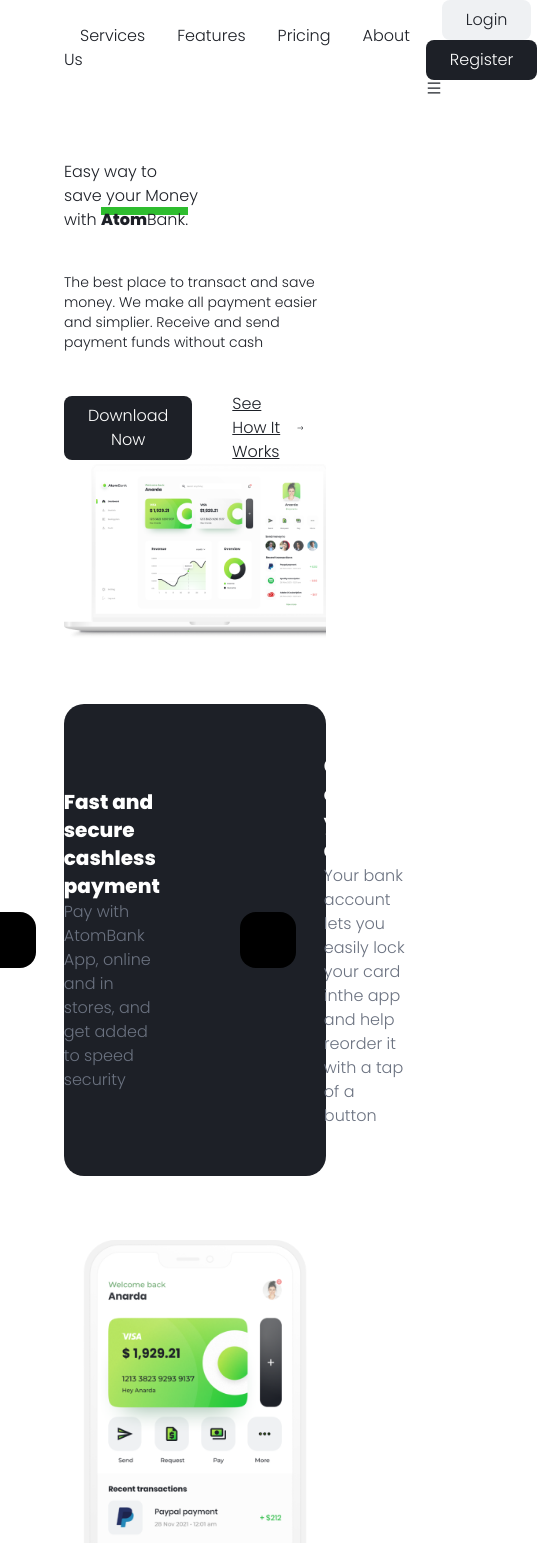
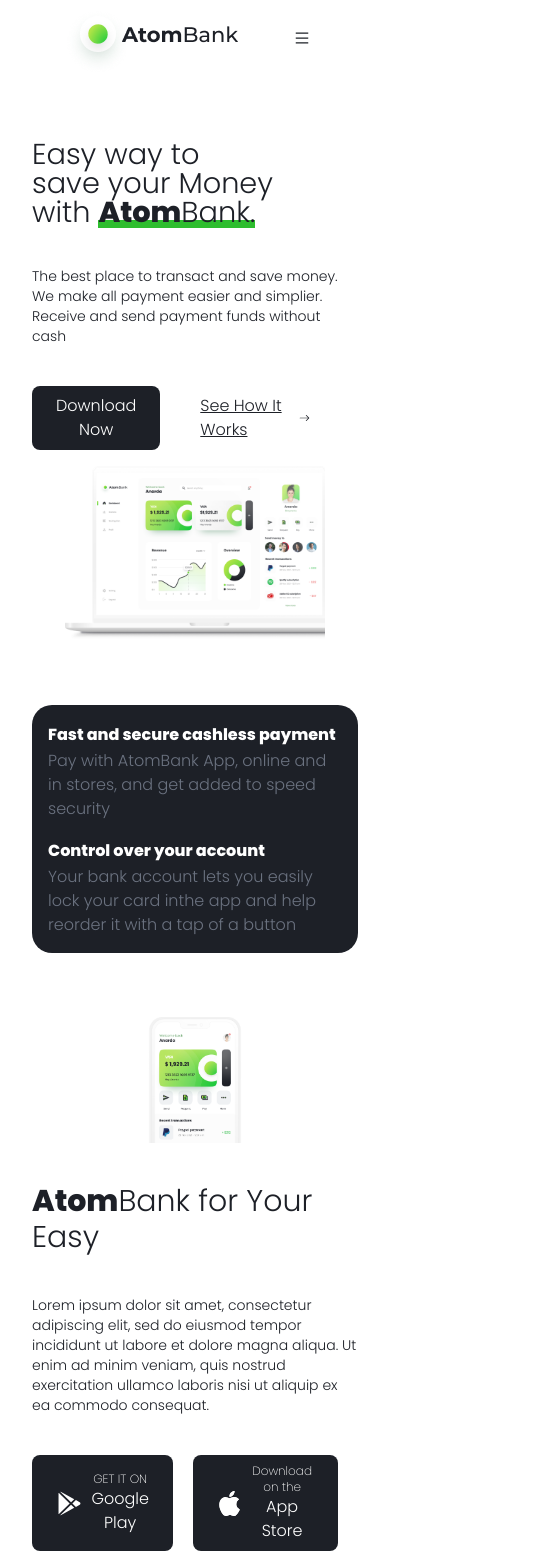
Before and after one commit to Godfred-Owusu/bank-site, a React (Create React App) app: page / in a window 390 px wide. Shown: the top 1568 px of the page, 547 px wide, since content can reach past the window. Built offline with nearby package versions, Linux system fonts and the light colour scheme.

Commit message:
Done with the responsiveness

```diff
--- a/src/Components/Features/Features.css
+++ b/src/Components/Features/Features.css
@@ -0,0 +1,16 @@
+@media (max-width:768px) {
+    .features-container{
+        flex-direction: column;
+    }
+    .text-content{
+        width: 100%;
+    }
+}
+@media (max-width:476px) {
+    .d-text{
+        font-size: 0.5rem;
+    }
+    .download{
+        font-size: 0.5rem;
+    }
+}
--- a/src/Components/Features/Features1.js
+++ b/src/Components/Features/Features1.js
@@ -1,11 +1,12 @@
 import React from 'react'
+import './Features.css'
 import {BsApple} from 'react-icons/bs'
 import {IoLogoGooglePlaystore} from 'react-icons/io5'
 
 const Features1 = () => {
   return (
     <section id='features'>
-        <div className='features-container paddings'>
+        {/* <div className='features-container paddings'>
             <div className='lg:flex justify-center items-center md:block md:m-auto sm:m-auto'>
                 <div className='lg:w-1/3 md:w-1/2 md:mx-auto sm:w-1/2 sm:mx-auto'>
                     <img className='lg:w-1/3 ' src='../assets/image 18.png' alt='feature'/>
@@ -36,6 +37,39 @@
                     </div>
                 </div>
             </div>
+        </div> */}
+
+<div className=' paddings'>
+            <div className='features-container flex justify-center items-center '>
+                <div className='image-content w-1/3'>
+                    <img className='lg:w-1/3 ' src='../assets/image 18.png' alt='feature'/>
+                </div>
+                <div className='text-content w-1/2'>
+                    <h2 className='text-3xl py-10'><span className='font-semibold'>Atom</span>Bank for Your Easy</h2>
+                    <p className='font-light text-sm'>Lorem ipsum dolor sit amet, consectetur adipiscing elit, sed do eiusmod tempor incididunt ut labore et dolore magna aliqua. Ut enim ad minim veniam, quis nostrud exercitation ullamco laboris nisi ut aliquip ex ea commodo consequat.</p>
+                    <div className='py-10 flex '>
+                    <button className='primary-btn flex  justify-center items-center gap-2 '>
+                        <div>
+                        <IoLogoGooglePlaystore className='' size={27}/>
+                        </div>
+                        <div>
+                            <p className='text-xs font-thin'>GET IT ON</p>
+                         Google Play
+                         </div>
+                         </button>
+
+                    <button className='primary-btn w-auto mx-5 flex justify-center items-center gap-2'>
+                    <div>
+                    <BsApple color='white' size={25} />
+                        </div>
+                        <div>
+                        <h6 className='text-xs font-thin text-white-500'>Download on the</h6>
+                       <h2 className='text-white-500'> App Store</h2>
+                         </div>
+                       </button>
+                    </div>
+                </div>
+            </div>
         </div>
     </section>
   )
--- a/src/Components/Features/Features2.js
+++ b/src/Components/Features/Features2.js
@@ -1,12 +1,13 @@
 import React from 'react'
+import './Features.css'
 import {BsArrowRight} from 'react-icons/bs'
 
-const Features2 = (props) => {
+const Features2 = () => {
   return (
     <section id='features'>
-        <div className='features-container paddings'>
+        {/* <div className='features-container paddings'>
             <div className='lg:flex-row md:flex-col-reversed sm:flex-col-reverse justify-center items-center gap-10 lg:m-0 md:m-auto sm:m-auto'>
-                <div className=' text-start lg:w-1/2 md:w-1/2 md:mx-auto sm:w-1/2 sm:mx-auto '>
+                <div className='text-content text-start lg:w-1/2 md:w-1/2 md:mx-auto sm:w-1/2 sm:mx-auto '>
                     <h2 className='text-3xl py-10'><span className='font-semibold'>Atom</span>Bank for Your Easy</h2>
                     <p className='font-light text-sm'>Lorem ipsum dolor sit amet, consectetur adipiscing elit, sed do eiusmod tempor incididunt ut labore et dolore magna aliqua. Ut enim ad minim veniam, quis nostrud exercitation ullamco laboris nisi ut aliquip ex ea commodo consequat.</p>
                     <div className='flex items-center justify-start py-10'>
@@ -16,6 +17,22 @@
                 </div>
                 <div className='w-1/3 lg:w-1/3 md:w-1/3 md:mx-auto sm:w-1/3 sm:mx-auto'>
                     <img src='../assets/image 19.png' alt='feature'/>
+                </div>
+            </div>
+        </div> */}
+
+<div className=' paddings'>
+            <div className='features-container flex-row  justify-center items-center gap-10 '>
+                <div className='text-content text-start w-1/2'>
+                    <h2 className='text-3xl py-10'><span className='font-semibold'>Atom</span>Bank for Your Easy</h2>
+                    <p className='font-light text-sm'>Lorem ipsum dolor sit amet, consectetur adipiscing elit, sed do eiusmod tempor incididunt ut labore et dolore magna aliqua. Ut enim ad minim veniam, quis nostrud exercitation ullamco laboris nisi ut aliquip ex ea commodo consequat.</p>
+                    <div className='flex items-center justify-start py-10'>
+                     <a href='link-here' className='underline'>See How It Works </a>
+                     <BsArrowRight className='mx-2' />
+                     </div>
+                </div>
+                <div className='w-1/3'>
+                    <img className='lg:w-1/3 ' src='../assets/image 19.png' alt='feature'/>
                 </div>
             </div>
         </div>
--- a/src/Components/Hero/Hero.css
+++ b/src/Components/Hero/Hero.css
@@ -10,7 +10,59 @@
     width: 100%;
     height: 8px;
     background-color: rgb(46, 189, 46);
-    bottom: 16px;
+    bottom: 12px;
     left: 0;
     z-index: -1;
 }
+
+@media (max-width:1136px) {
+    .hero-text{
+        font-size: 3rem;
+    }
+}
+
+@media (max-width:1164px) {
+    .hero-text{
+        font-size: 3rem;
+    }
+}
+
+@media (max-width:996px) {
+    .hero-text{
+        font-size: 2rem;
+    }
+    .bank-name::after{
+        content: '';
+        position: absolute;
+        width: 100%;
+        height: 8px;
+        background-color: rgb(46, 189, 46);
+        bottom: 5px;
+        left: 0;
+        z-index: -1;
+    }
+}
+
+@media (max-width:768px) {
+    .hero-text{
+        font-size: 1.8rem;
+    }
+    .hero-container {
+        flex-direction: column;
+        /* text-align: center; */
+    }
+    .hero-img{
+        width: 80%;
+    }
+
+    .bank-name::after{
+        content: '';
+        position: absolute;
+        width: 100%;
+        height: 8px;
+        background-color: rgb(46, 189, 46);
+        bottom: 4px;
+        left: 0;
+        z-index: -1;
+    }
+}
--- a/src/Components/Hero/Hero.js
+++ b/src/Components/Hero/Hero.js
@@ -5,7 +5,7 @@
 const Hero = () => {
   return (
     <section id='hero'>
-        <div className='hero-container md:block lg:flex items-center justify-between gap-4 paddings'>
+        {/* <div className='hero-container md:block lg:flex items-center justify-between gap-4 paddings'>
         <div className='w-full'>
            <h1 className='lg:text-6xl md:text-5xl sm:text-4xl font-medium hero-text'>Easy way to <br /> save your Money <br />with <span className='bank-name'><span className='font-semibold'>Atom</span>Bank.</span></h1>
            <p className='py-10 font-light text-sm'>The best place to transact and save money. We make all payment easier and simplier. Receive and send payment funds without cash</p>
@@ -22,6 +22,26 @@
         <div className='w-full'>
             <img src='../assets/hero-laptop.png' alt=''/>
         </div>
+        </div> */}
+
+
+<div className='hero-container flex items-center justify-between gap-4 paddings'>
+        <div className='w-full'>
+           <h1 className='text-6xl font-medium hero-text'>Easy way to <br /> save your Money <br />with <span className='bank-name'><span className='font-semibold'>Atom</span>Bank.</span></h1>
+           <p className='py-10 font-light text-sm'>The best place to transact and save money. We make all payment easier and simplier. Receive and send payment funds without cash</p>
+            <div className='flex items-center justify-start'>
+                 <div>
+                    <button className='primary-btn'>Download Now</button>
+                </div>
+                <div className='flex items-center justify-center mx-10'>
+                     <a href='link-here' className='underline'>See How It Works </a>
+                     <BsArrowRight className='mx-2' />
+                </div>
+           </div>
+        </div>
+        <div className='hero-img w-full'>
+            <img src='../assets/hero-laptop.png' alt=''/>
+        </div>
         </div>
     </section>
   )
--- a/src/Components/Navbar/Navbar.css
+++ b/src/Components/Navbar/Navbar.css
@@ -1,3 +1,15 @@
 .nav-padding{
     padding: 0 4rem;
 }
+
+.nav-icon{
+    display: none;
+}
+@media (max-width:965px) {
+    .nav-icon{
+        display: block;
+    }
+    .links,.btn{
+        display: none;
+    }
+}
--- a/src/Components/Navbar/Navbar.js
+++ b/src/Components/Navbar/Navbar.js
@@ -11,17 +11,17 @@
         <img className='mt-2' src='../assets/logo.png' alt='hey'/>
     </div>
 
-    <div className='md:hidden sm:hidden lg:visible'>
-      <a className='mx-4' href='#services'>Services</a>
+    <div className='links'>
+      <a className='mx-4 ' href='#services'>Services</a>
       <a className='mx-4' href='#hey'>Features</a>
       <a className='mx-4' href='#hey'>Pricing</a>
       <a className='mx-4' href='#hey'>About Us</a>
     </div>
 
     <div className='mx-4 '>
-       <button className='mx-4 login secondary-btn md:hidden sm:hidden lg:visible'>Login</button>
-       <button className='register primary-btn md:hidden sm:hidden lg:visible'>Register</button>
-      <AiOutlineMenu className='md:visible sm:visible lg:hidden'/>
+       <button className='mx-4 btn login secondary-btn'>Login</button>
+       <button className='register btn primary-btn'>Register</button>
+      <AiOutlineMenu className='nav-icon'/>
     </div>
 
 
--- a/src/Components/Services/Services.css
+++ b/src/Components/Services/Services.css
@@ -8,3 +8,42 @@
     background-color: black;
     width: fit-content;
 }
+
+
+@media (max-width:1062px) {
+    .image{
+        padding: 1rem;
+    }
+}
+
+@media (max-width:976px) {
+    .service-container{
+        padding: 2rem;
+        gap: 2rem;
+    }
+}
+
+@media (max-width:830px) {
+    .service-container{
+        padding: 1rem;
+        gap: 1rem;
+    }
+    .service-header{
+        font-size: 1rem;
+    }
+}
+
+@media (max-width:768px) {
+    .service-container{
+        flex-direction: column;
+    }
+    .image{
+        width: 5rem;
+    }
+}
+
+@media (max-width:692px) {
+    .image-container{
+        display: none;
+    }
+}
--- a/src/Components/Services/Services.js
+++ b/src/Components/Services/Services.js
@@ -8,19 +8,19 @@
         <div className='service-container p-12 w-100 flex items-center justify-center gap-20'>
             <div className='flex justify-center w-100 items-center gap-7'>
                 <div className='image-container rounded-2xl'>
-                <img className='p-7' src='../assets/security.png' alt='' width={250}/>
+                <img className='p-7 image' src='../assets/security.png' alt='' width={250}/>
                 </div>
                 <div>
-                <h2 className='font-semibold text-xl'>Fast and secure cashless payment</h2>
+                <h2 className='font-semibold service-header text-xl'>Fast and secure cashless payment</h2>
                 <p className='text-gray-500'>Pay with AtomBank App, online and in stores, and get added to speed security</p>
                 </div>
             </div>
             <div className='flex justify-center w-100 items-center gap-7'>
                 <div className='image-container rounded-2xl'>
-            <img className='p-7' src='../assets/account_box.png' alt='' width={250}/>
+            <img className='p-7 image second-image' src='../assets/account_box.png' alt='' width={250}/>
                 </div>
                 <div>
-            <h2 className='font-semibold text-xl'>Control over your account</h2>
+            <h2 className='font-semibold service-header text-xl'>Control over your account</h2>
             <p className='text-gray-500'>Your bank account lets you easily lock your card inthe app and help reorder it with a tap of a button</p>
             </div>
             </div>
--- a/src/index.css
+++ b/src/index.css
@@ -29,3 +29,9 @@
     padding: 0.5rem 1.5rem;
     border-radius: 8px;
 }
+
+@media (max-width:768px) {
+    .paddings{
+        padding:4rem 2rem 0 2rem ;
+    }
+}
```
